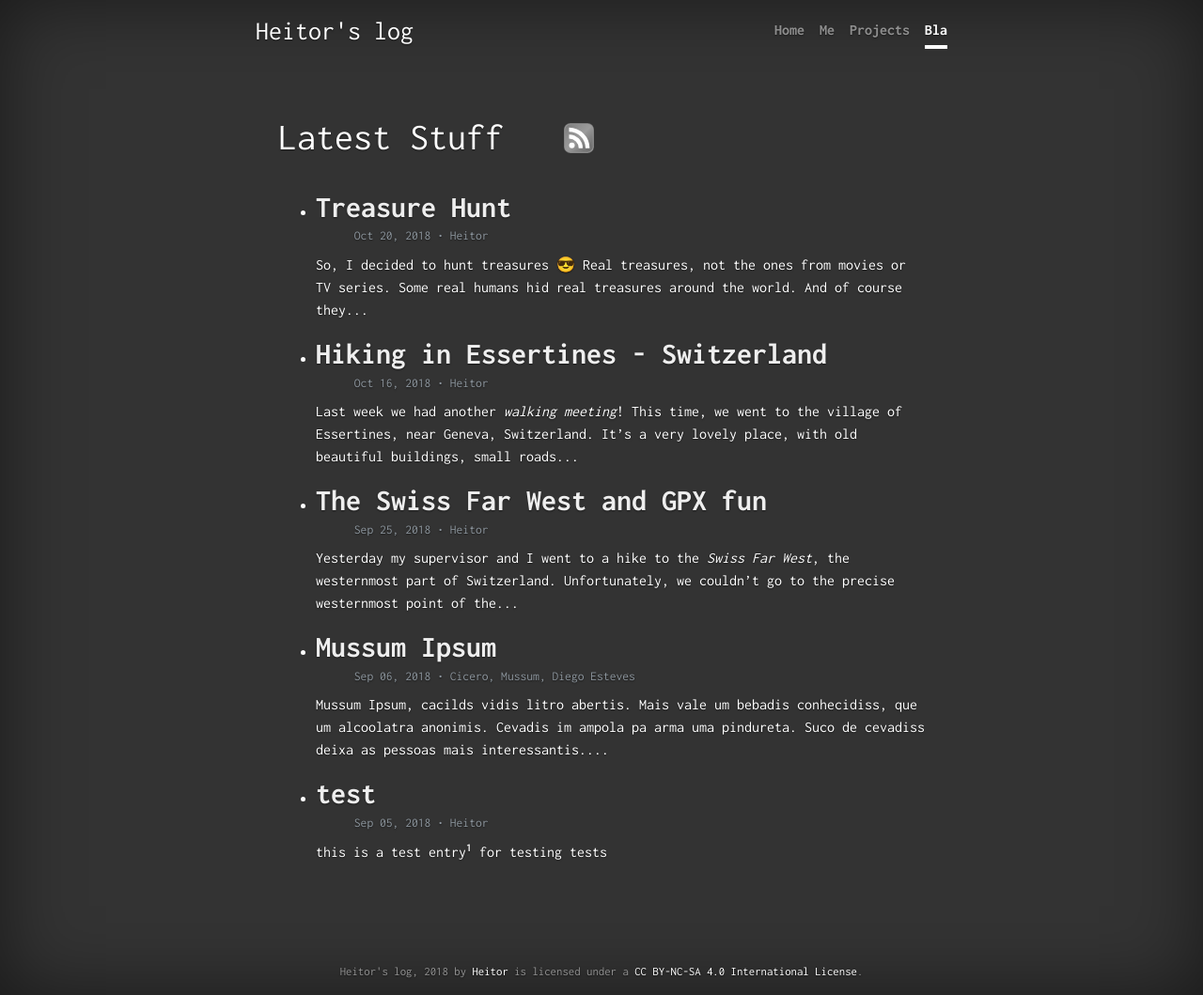
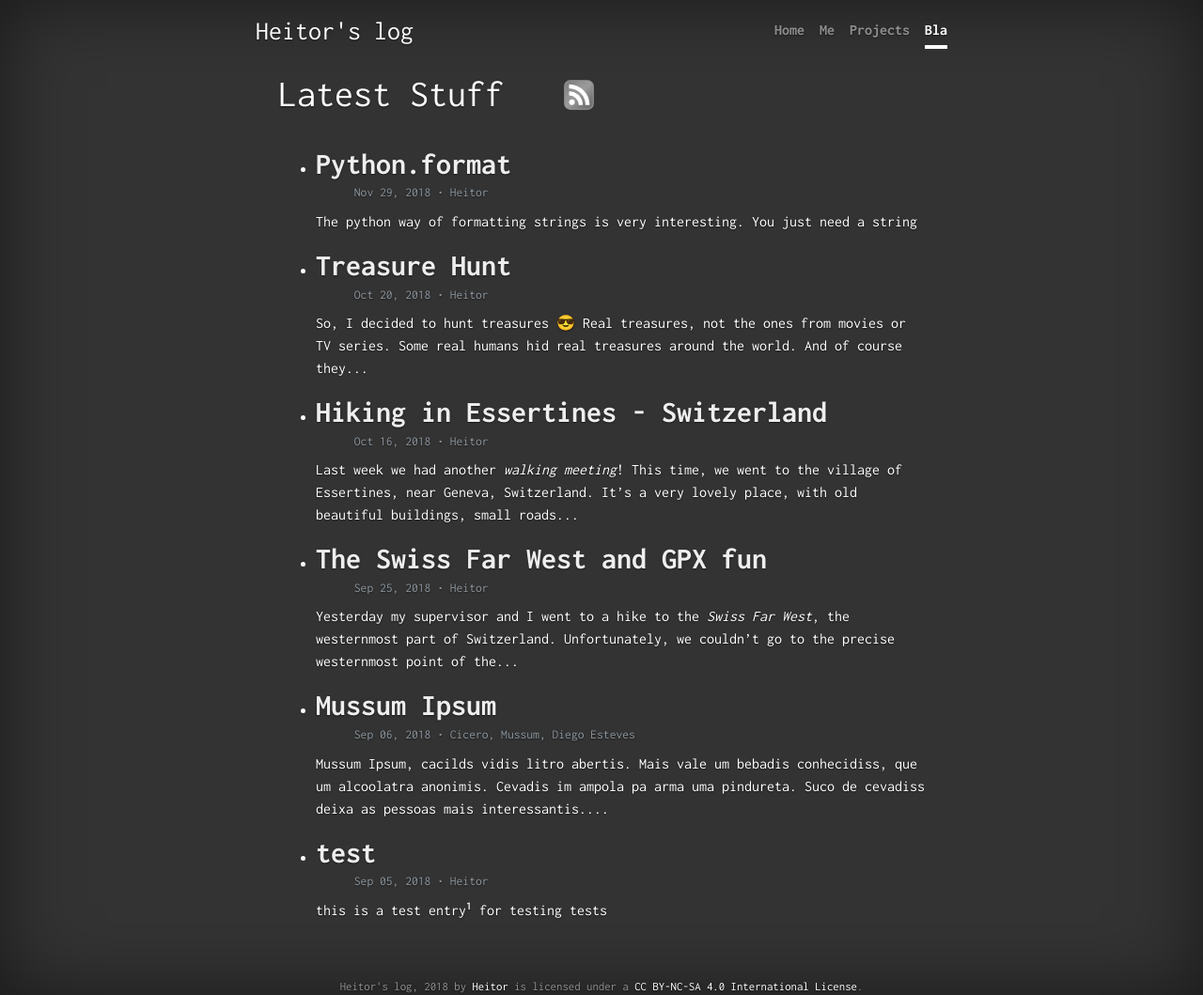
Before and after one commit to heitorPB/heitorPB.github.io, a Jekyll site: the page built from bla.html, in a window 1280 px wide. Shown: the whole page at 94% size. Built offline with Jekyll 4.4.1, drawn with Linux system fonts in a browser that asks for light colours.

Commit message:
Add python.format to blog posts
yeah

```diff
--- /dev/null
+++ b/_posts/2018-11-29-format.md
@@ -0,0 +1,55 @@
+---
+author: Heitor
+categories: [random]
+language: [english]
+layout: post
+tags: [python, random]
+title: Python.format
+---
+
+The python way of formatting strings is very interesting. You just need a string
+with `{}` and then tell python to change that to something. For example:
+
+~~~ python
+>>> '{}'.format(3)
+'3'
+~~~
+
+And you can also format that to a string:
+
+~~~ python
+>>> '{}'.format('$£@æȩ')
+'$£@æȩ'
+~~~
+
+The next obvious step is to format a string to itself:
+
+~~~ python
+>>> '{}'.format('{}')
+'{}'
+~~~
+
+Note that the result is a _string_:
+
+~~~ python
+>>> type('{}'.format('{}'))
+<class 'str'>
+~~~
+
+And we can _evaluate_ that string to turn it into a code:
+
+~~~ python
+>>> eval('{}'.format('{}'))
+{}
+>>> type(eval('{}'.format('{}')))
+<class 'dict'>
+~~~
+
+Now, some ultra advanced python code to rule them all:
+
+~~~ python
+>>> str(eval(eval('{}'.format('{}'.format('{}'.format('{}.format({})').format('{}', {}))).format('"{}"', {})).format('{}'.format('{}'))))
+'{}'
+~~~
+
+:sunglasses:
```
Also changed, not shown: _posts/template.md (+1 -1 lines).
